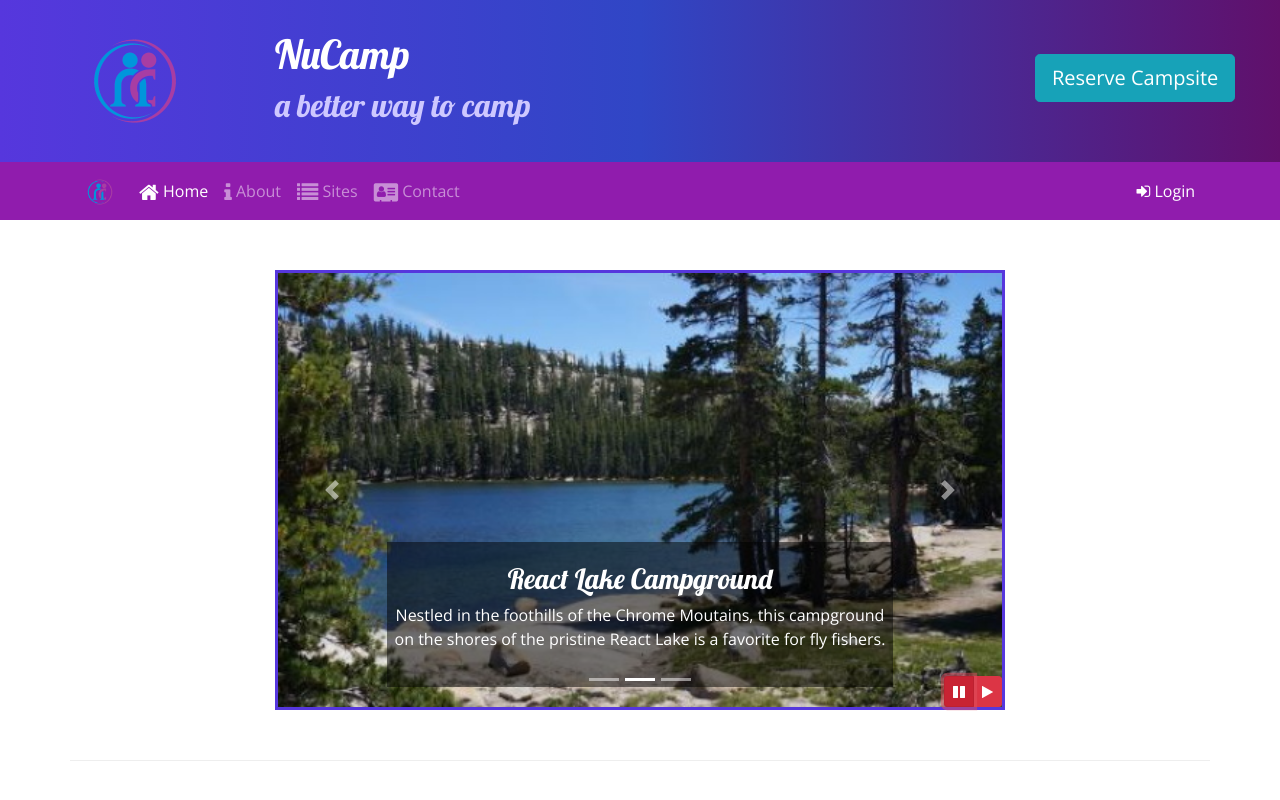
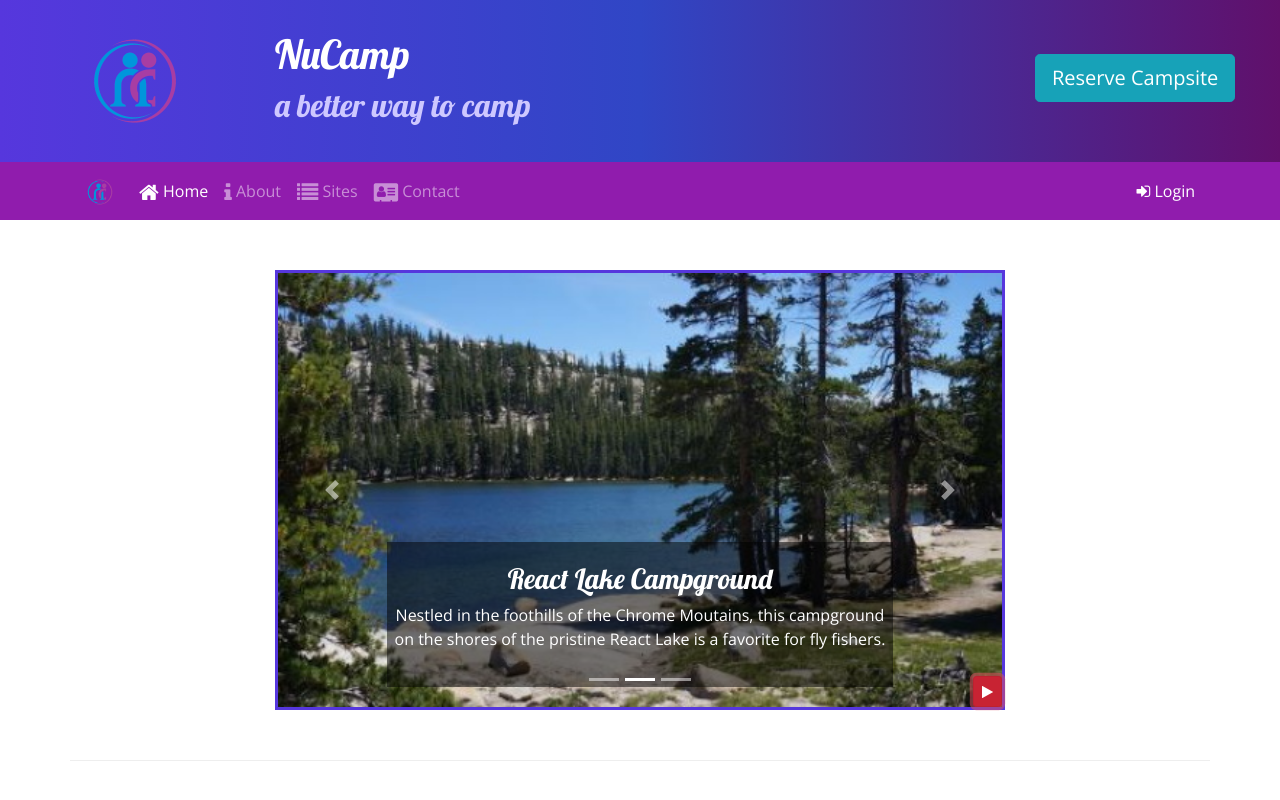
Before and after one commit to elveeth/bootstrap-nucampsite, a website: page index.html in a window 1280 px wide. Both pictures are taken after a click on the button 959 px from the left and 691 px from the top of the page. Shown: the top 800 px of the page. Drawn offline with nearby package versions, Linux system fonts and the light colour scheme.

Commit message:
Bootstrap and jQuery Part 2

```diff
--- a/index.html
+++ b/index.html
@@ -2,7 +2,7 @@
 <html lang="en">
 
 <head>
-    <!-- GIT HUB PUSH LINK  -->
+    <!-- GIT HUB PUSH LINK  https://github.com/elveeth/bootstrap-nucampsite.git -->
 
     <!-- Required meta tags always come first -->
     <meta charset="utf-8" />
@@ -200,14 +200,9 @@
                         <span class="carousel-control-next-icon"></span>
                         <span class="sr-only">Next</span>
                     </a>
-                    <div class="btn-group" id="carouselButton">
-                        <button class="btn btn-danger btn-sm" id="carouselPause">
-                            <i class="fa fa-pause"></i>
-                        </button>
-                        <button class="btn btn-danger btn-sm" id="carouselPlay">
-                            <i class="fa fa-play"></i>
-                        </button>
-                    </div>
+                    <button class="btn btn-danger btn-sm" id="carouselButton">
+                        <i class="fa fa-pause"></i>
+                    </button>
                 </div>
             </div>
         </div>
@@ -294,11 +289,16 @@
     <script>
         $(function() {
             $(".carousel").carousel( { interval: 2000 } );
-            $("#carouselPause").click(function(){
-                $(".carousel").carousel("pause");
-            });
-            $("#carouselPlay").click(function(){
-                $(".carousel").carousel("cycle");
+            $("#carouselButton").click(function(){
+                if ($("#carouselButton").children("i").hasClass("fa-pause")) {
+                    $(".carousel").carousel("pause");
+                    $("#carouselButton").children("i").removeClass("fa-pause");
+                    $("#carouselButton").children("i").addClass("fa-play");
+                } else {
+                    $(".carousel").carousel("cycle");
+                    $("#carouselButton").children("i").removeClass("fa-play");
+                    $("#carouselButton").children("i").addClass("fa-pause");
+                }
             });
         });
     </script>
```
